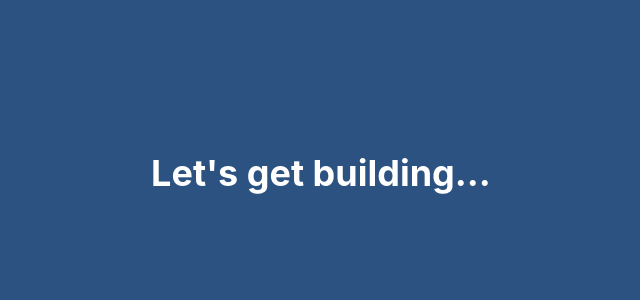
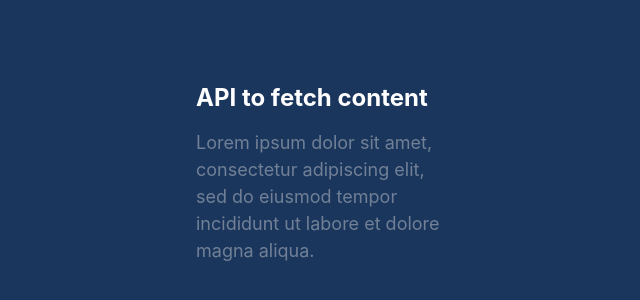
Before and after one commit to jimpala/csb-collab-test, a React (Create React App) app: page / in a window 1280 px wide. Shown: the part 226-526 px from the top of the page, without its empty margins (319-959 px from the left). Built offline with nearby package versions, Linux system fonts and the light colour scheme.

Commit message:
initial commit

```diff
--- a/src/App.tsx
+++ b/src/App.tsx
@@ -1,5 +1,5 @@
 import React from "react";
-import { Flex, Heading } from "@chakra-ui/react";
+import { Flex, Heading, Text } from "@chakra-ui/react";
 
 const App: React.FunctionComponent = () => {
   return (
@@ -9,11 +9,20 @@ const App: React.FunctionComponent = () => {
       flexDir="column"
       justify="center"
       align="center"
-      backgroundColor="blue.700"
+      backgroundColor="blue.900"
     >
-      <Heading fontSize="4xl" color="white">
-        Let's get building...
+
+      <Flex
+      flexDir="column"
+      w="250"
+      >
+      <Heading fontSize="2xl" color="white" pb="4">
+        API to fetch content
       </Heading>
+      <Text fontSize="lg" color="gray.500">Lorem ipsum dolor sit amet,
+       consectetur adipiscing elit, sed do eiusmod tempor
+        incididunt ut labore et dolore magna aliqua.</Text>
+      </Flex>
     </Flex>
   );
 };
```
